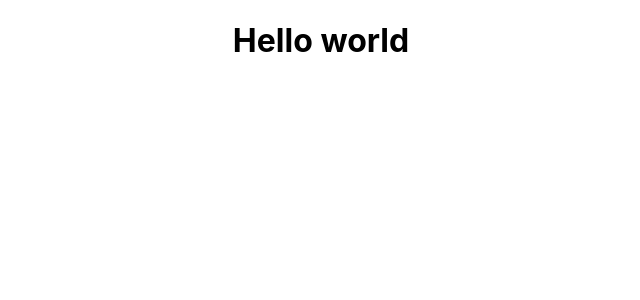
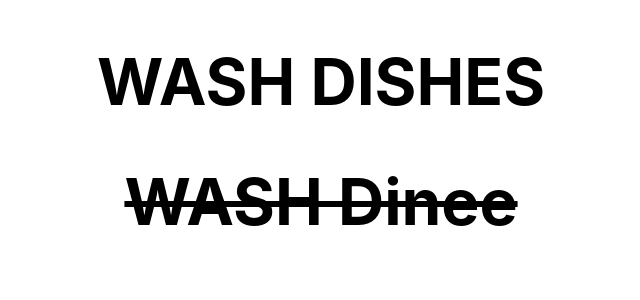
Before and after one commit to byiringiroscar/React-js-testing-practice, a React (Create React App) app: page / in a window 1280 px wide. Shown: the top 300 px of the page, without its empty margins (319-959 px from the left). Built offline with nearby package versions, Linux system fonts and the light colour scheme.

Commit message:
Pass the data by props

```diff
--- a/src/App.js
+++ b/src/App.js
@@ -2,9 +2,15 @@ import './App.css';
 import Todo from './component/todo';
 
 function App() {
+  const todos = [
+    {id: 1, title: 'WASH DISHES', completed: false},
+    {id: 1, title: 'WASH Dinee', completed: true}
+  ]
   return (
     <div className="App">
-      <Todo />
+      {todos.map((todo) => {
+        return (<Todo todo={todo} />)
+      })}
     </div>
   );
 }
--- a/src/component/todo.js
+++ b/src/component/todo.js
@@ -1,7 +1,14 @@
 import React from 'react';
 
 
-const Todo = () => (<h1 data-testid="todo-1">Hello world</h1>);
+const Todo = ({ todo }) => {
+    const { id, title, completed }  = todo;
+    const h1 = <h1>{title}</h1>
+    const text = completed ? <strike>{h1}</strike> : h1
+    return (
+        <h1 data-testid="todo-1">{text}</h1>
+    );
+};
 
 
 export default Todo;
```
